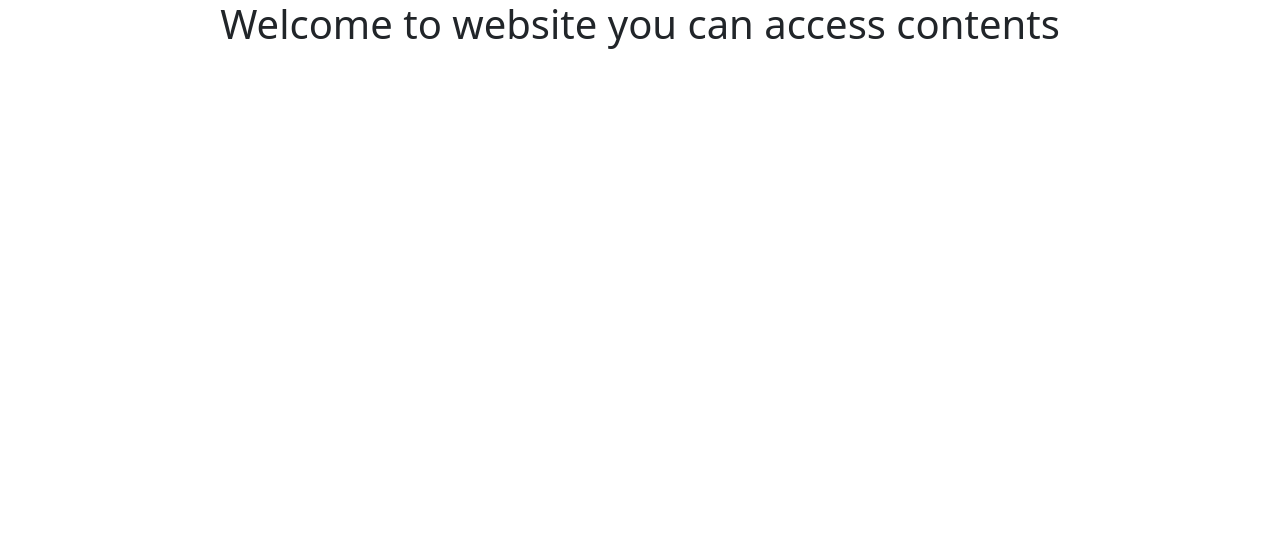
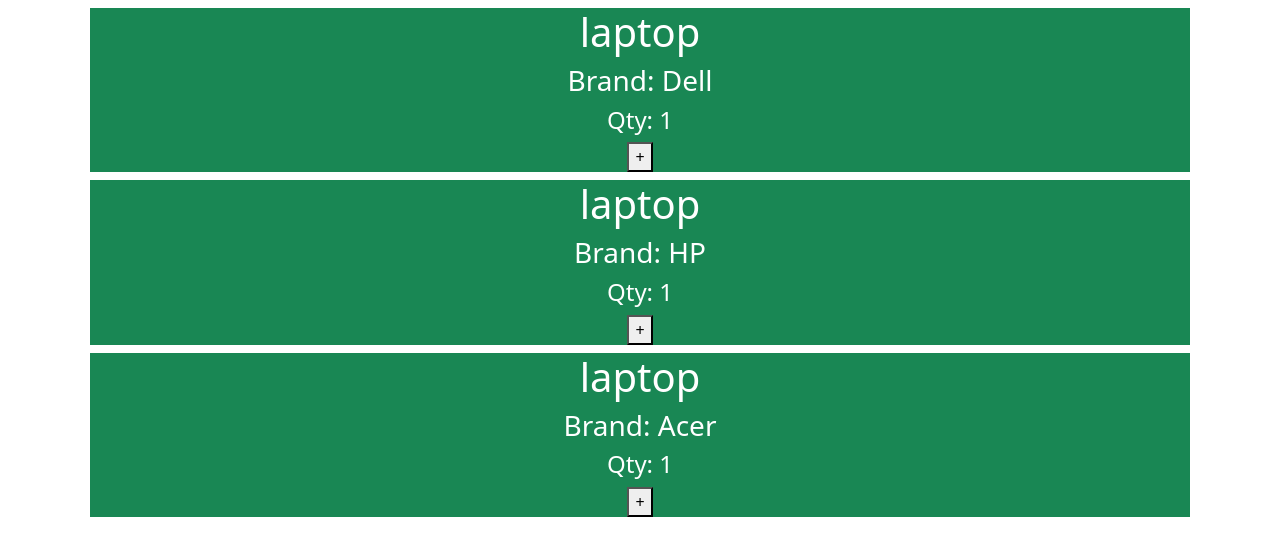
Before and after one commit to Dil-shad/React-basics, a React (Create React App) app in the folder myapp/: page / in a window 1280 px wide. Shown: the top 556 px of the page. Built offline with nearby package versions, Linux system fonts and the light colour scheme.

Commit message:
tarackin nd updating items

```diff
--- a/myapp/src/App.js
+++ b/myapp/src/App.js
@@ -1,17 +1,16 @@
 import "./App.css";
-import Header from "./components/Header.js";
-import Home from "./components/Home.js";
 import "bootstrap/dist/css/bootstrap.min.css";
-import States from "./components/States.js";
+import Keys from "./components/Keys/Keys";
 import { Container } from "react-bootstrap";
-import Main from "./components/conditional/Main.js";
 
 function App() {
   const isLoggedIn = true; // Used
   return (
-    <div className="App">
-      <Main isLoggedIn={isLoggedIn} /> {/* Fix: Removed curly braces */}
-    </div>
+    <Container>
+      <div className="App">
+        <Keys />
+      </div>
+    </Container>
   );
 }
 
--- /dev/null
+++ b/myapp/src/components/Keys/Keys.js
@@ -0,0 +1,33 @@
+import React, { useState } from "react";
+
+const products = [
+  { id: 1, name: "laptop", brand: "Dell", qty: 1 },
+  { id: 2, name: "laptop", brand: "HP", qty: 1 },
+  { id: 3, name: "laptop", brand: "Acer", qty: 1 },
+];
+
+const Keys = () => {
+  const [items, setItems] = useState(products); // Changed variable name to match function name
+  const changeQty = (id) => {
+    const updatedItems = items.map((item) =>
+      item.id === id ? { ...item, qty: item.qty + 1 } : item
+    );
+    setItems(updatedItems); // Changed function name to setItems
+  };
+  return (
+    <>
+      {items.map((p) => (
+        <div className="bg-success text-white m-2" key={p.id}>
+          <h1>{p.name}</h1>
+          <h3>Brand: {p.brand}</h3> {/* Added a space after the colon */}
+          <h4>Qty: {p.qty}</h4> {/* Corrected the label to "Qty" */}
+          <button onClick={() => changeQty(p.id)} type="button">
+            +
+          </button>
+        </div>
+      ))}
+    </>
+  );
+};
+
+export default Keys;
```
